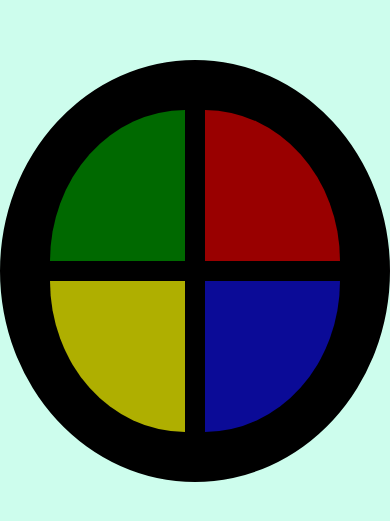
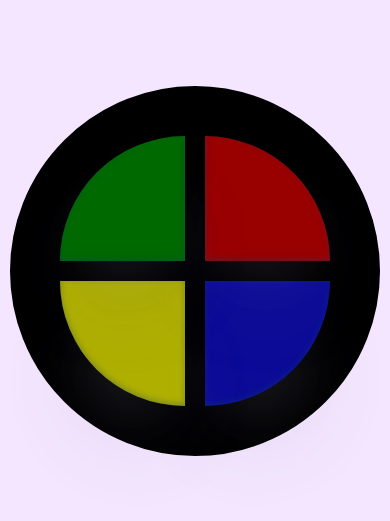
Before and after one commit to biacaram/genius, a plain HTML site: page index.html in a window 390 px wide. Shown: the part 151-672 px from the top of the page. Drawn offline with Linux system fonts and the light colour scheme.

Commit message:
ajustes no style: sombras e responsividade

```diff
--- a/script.js
+++ b/script.js
@@ -93,10 +93,7 @@ let playGame = () => {
     alert('Bem vindo ao Genius! Iniciando jogo!')
     score =0;
 
-    setTimeout(() => {
-        nextLevel();
-    }, 900);
-
+    nextLevel();
 }
 
 green.onclick = () => click(0);
--- a/style.css
+++ b/style.css
@@ -6,7 +6,7 @@
 
 body {
     margin: 0;
-    background-color: rgba(181, 253, 229, 0.664);
+    background-color: rgba(224, 181, 253, 0.336);
 }
 
 .main-game {
@@ -33,6 +33,7 @@ body {
     background-color: rgb(17, 17, 216);
     border-bottom-right-radius: 100%;
     opacity: 0.7;
+    box-shadow: rgba(84, 84, 156, 0.25) 0px 50px 100px -20px, rgba(184, 184, 184, 0.3) 0px 30px 60px -30px, rgba(25, 90, 155, 0.35) 0px -2px 6px 0px inset;
 }
 
 .red {
@@ -40,6 +41,7 @@ body {
     background-color: rgb(219, 0, 0);
     border-top-right-radius: 100%;
     opacity: 0.7;
+    box-shadow: rgba(84, 84, 156, 0.25) 0px 50px 100px -20px, rgba(184, 184, 184, 0.3) 0px 30px 60px -30px, rgba(25, 90, 155, 0.35) 0px -2px 6px 0px inset;
 }
 
 .yellow {
@@ -47,6 +49,7 @@ body {
     background-color: rgb(250, 250, 0);
     border-bottom-left-radius: 100%;
     opacity: 0.7;
+    box-shadow: rgba(84, 84, 156, 0.25) 0px 50px 100px -20px, rgba(184, 184, 184, 0.3) 0px 30px 60px -30px, rgba(25, 90, 155, 0.35) 0px -2px 6px 0px inset;
 }
 
 .green {
@@ -54,16 +57,17 @@ body {
     background-color: rgb(0, 150, 0);
     border-top-left-radius: 100%;
     opacity: 0.7;
+    box-shadow: rgba(84, 84, 156, 0.25) 0px 50px 100px -20px, rgba(184, 184, 184, 0.3) 0px 30px 60px -30px, rgba(25, 90, 155, 0.35) 0px -2px 6px 0px inset;
 }
 
 .selected {
     opacity: 1;
 }
 
-@media screen and (max-width:600px) {
+@media screen and (max-width:700px) {
     .genius {
-        width: 100%;
-        height: 50%;
+        width: 95vw;
+        height: 95vw;
         grid-gap: 20px;
         border: 50px solid #000;
     }
```
